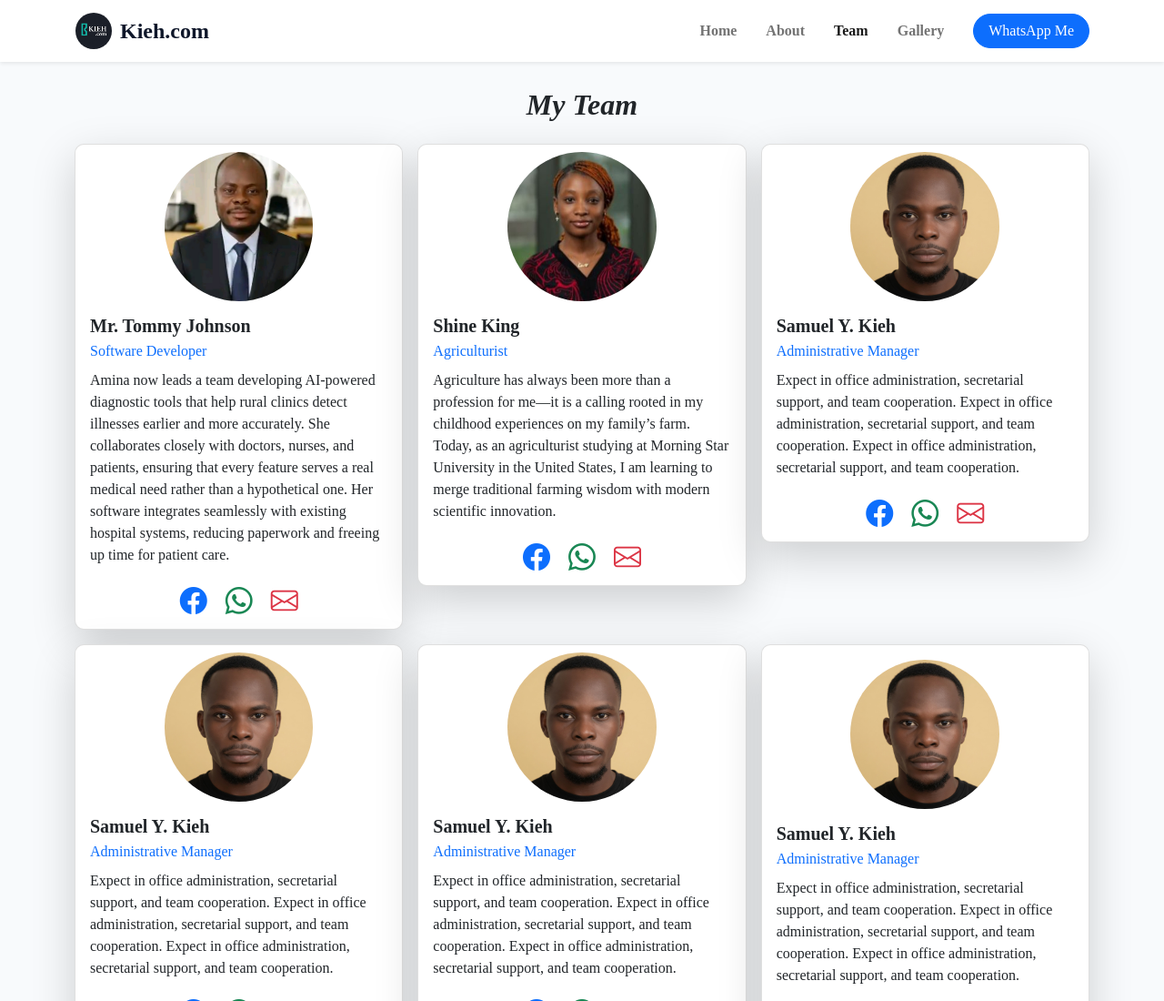
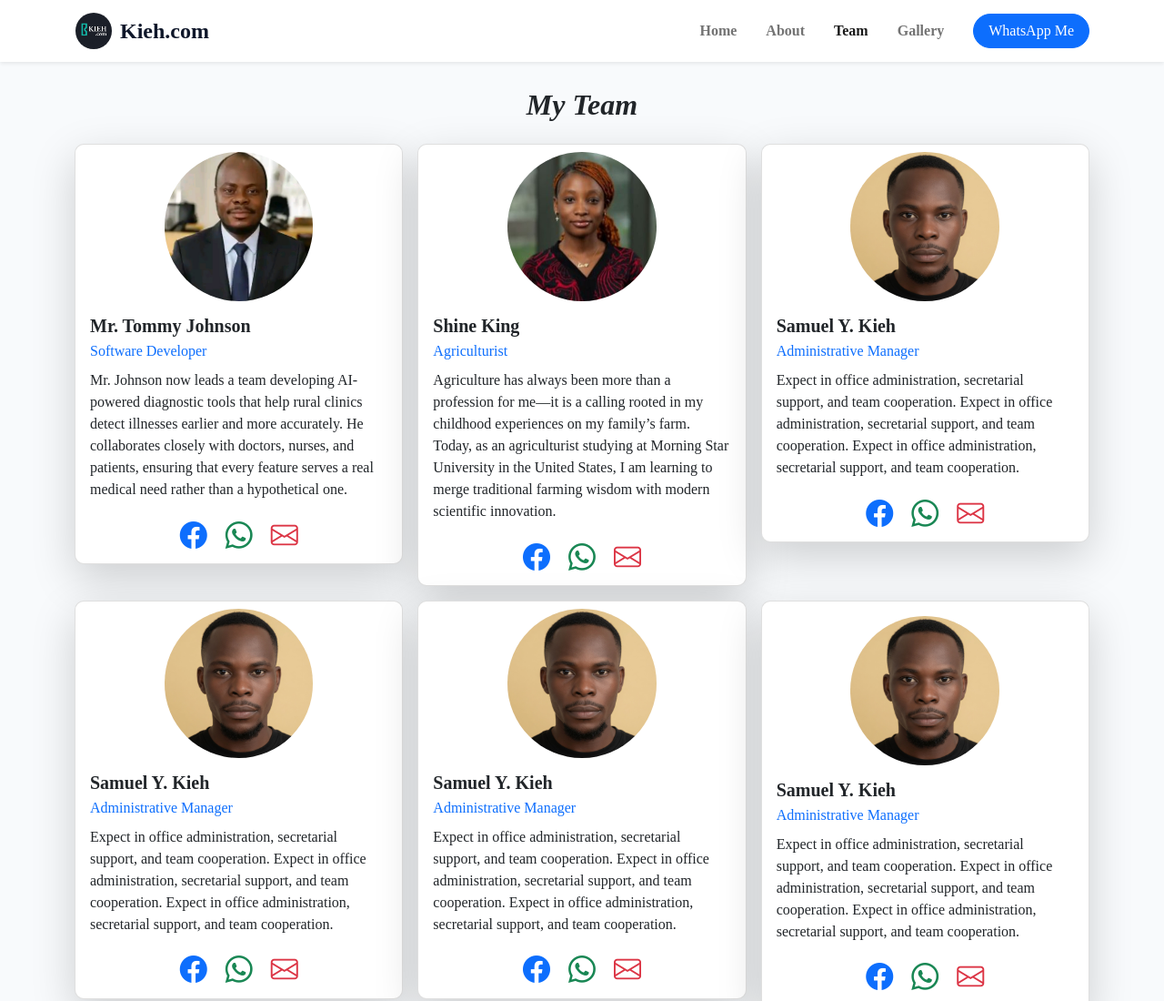
Before and after one commit to kieh570/kieh_portfolio, a plain HTML site: page team.html in a window 1280 px wide. Shown: the top 1100 px of the page at 91% size. Drawn offline with Linux system fonts and the light colour scheme.

Commit message:
Updated team.html

```diff
--- a/team.html
+++ b/team.html
@@ -85,12 +85,12 @@
 
                 <div class="col-12 col-md-4 col-md-4" style="height: auto;">
                     <div class="team-card card shadow-lg" style="border-radius: 10px;">
-                       <div class="card-body p-2 mx-2">
+                       <div class="card-body p-2 mx-2 h-100">
                         <div><img src="images/1765894691152.jpg" class="card-image-top mx-auto d-flex" style="width: 50%; margin-bottom: 15px; height: auto; border-radius: 50%;" alt=""></div>
                             <h5 class="card-title fw-bold">Mr. Tommy Johnson</h5>
-                            <p class="card-subtitle text-primary mb-2">Software Developer</p>
+                            <p class="card-subtitle text-primary mb-2 ">Software Developer</p>
                             <p class="card-text text-mute">
-                                Amina now leads a team developing AI-powered diagnostic tools that help rural clinics detect illnesses earlier and more accurately. She collaborates closely with doctors, nurses, and patients, ensuring that every feature serves a real medical need rather than a hypothetical one. Her software integrates seamlessly with existing hospital systems, reducing paperwork and freeing up time for patient care.
+                                Mr. Johnson now leads a team developing AI-powered diagnostic tools that help rural clinics detect illnesses earlier and more accurately. He collaborates closely with doctors, nurses, and patients, ensuring that every feature serves a real medical need rather than a hypothetical one.
                             </p>
 
                             <div class="text-center">
@@ -102,7 +102,7 @@
 
                 <div class="col-12 col-md-4 col-md-4" style="height: auto;">
                     <div class="team-card card shadow-lg" style="border-radius: 10px;">
-                       <div class="card-body p-2 mx-2">
+                       <div class="card-body p-2 mx-2 h-100">
                         <div><img src="images/IMG_20260602_210625_844.jpg" class="card-image-top mx-auto d-flex" style="width: 50%; margin-bottom: 15px; height: auto; border-radius: 50%;" alt=""></div>
                             <h5 class="card-title fw-bold">Shine King</h5>
                             <p class="card-subtitle text-primary mb-2">Agriculturist</p>
```
